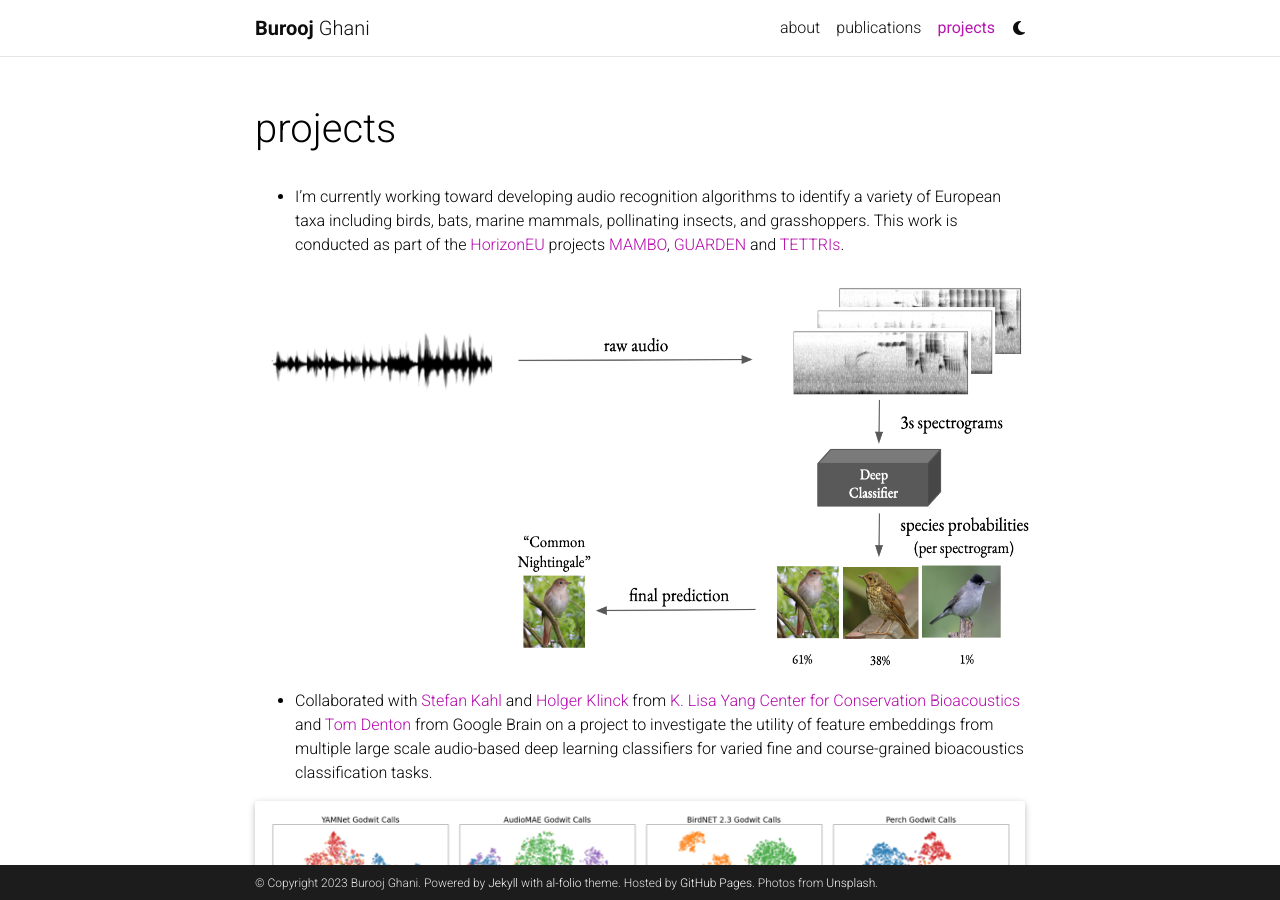
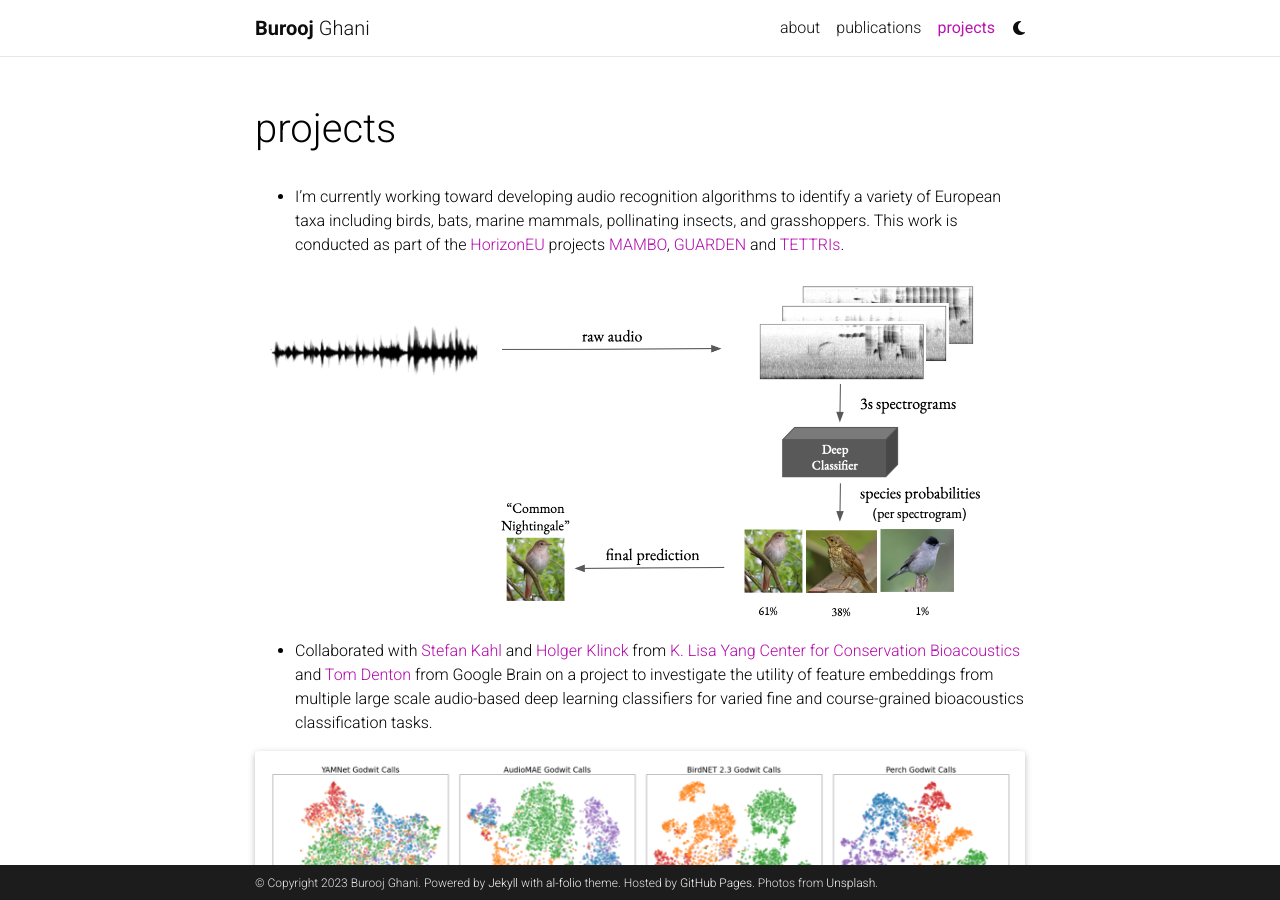
Before and after one commit to bghani/bghani.github.io, a Jekyll site: the page built from _pages/teaching.md, in a window 1280 px wide and 900 px high. Built offline with Jekyll 4.4.1, drawn with Linux system fonts in a browser that asks for light colours; full-size pictures stand in for the smaller copies a plugin makes; comment, search, counter and statistics services are not loaded; a style sheet for code colours, icons or effects is not loaded.

Commit message:
changed aspect ratio for pipeline

```diff
--- a/_pages/teaching.md
+++ b/_pages/teaching.md
@@ -10,7 +10,7 @@
 - I'm currently working toward developing audio recognition algorithms to identify a variety of European taxa including birds, bats, marine mammals, pollinating insects, and grasshoppers. This work is conducted as part of the [HorizonEU](https://research-and-innovation.ec.europa.eu/funding/funding-opportunities/funding-programmes-and-open-calls/horizon-europe_en) projects [MAMBO](https://mambo-project.eu), [GUARDEN](https://guarden.org) and [TETTRIs](https://www.ecsa.ngo/cases/tettris/).
 
 
-{% include figure.html path="assets/img/pipeline.jpg" title="example image" width="800px" height="400px" %}
+{% include figure.html path="assets/img/pipeline.jpg" title="example image" width="750px" height="350px" %}
 
 
 - Collaborated with [Stefan Kahl](https://www.birds.cornell.edu/home/staff/stefan-kahl/) and [Holger Klinck](https://www.birds.cornell.edu/ccb/holger-klinck/) from [K. Lisa Yang Center for Conservation Bioacoustics](https://www.birds.cornell.edu/ccb/) and [Tom Denton](https://inventingsituations.net) from Google Brain on a project to investigate the utility of feature embeddings from multiple large scale audio-based deep learning classifiers for varied fine and course-grained bioacoustics classification tasks.
```
